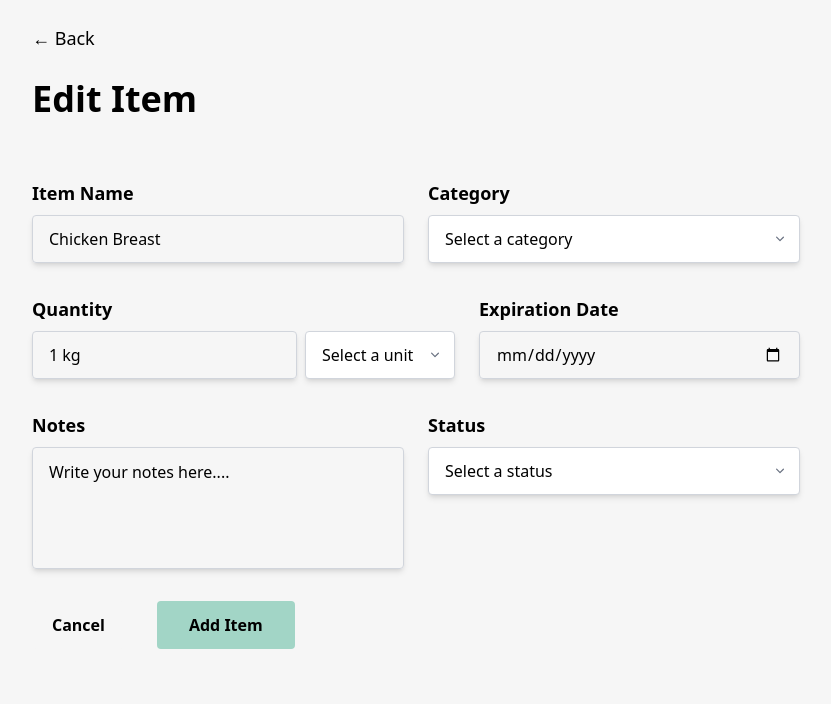
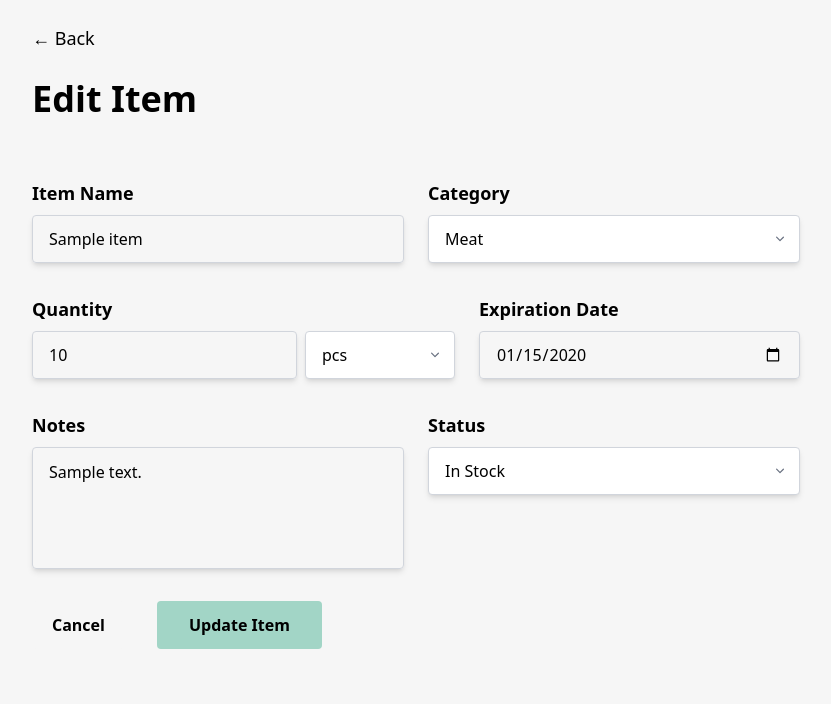
Before and after one commit to gjyannDev/shef-bin, a Node server app: template src/views/forms/editItems.ejs in a window 1280 px wide. Shown: the part 80-784 px from the top of the page, without its empty margins (28-859 px from the left). Run offline with Node 20, Linux system fonts and the light colour scheme; the template is opened without the code that fills it: values that come from a table or form of the project are taken from there, others are empty; tables that the repository leaves empty hold one stand-in row (values such as "Sample post"); style sheets or scripts are compiled from the project's sources; some libraries are stand-ins or nearby versions.

Commit message:
chore: added value on inputs to see the details of the item being updated

```diff
--- a/src/views/forms/editItems.ejs
+++ b/src/views/forms/editItems.ejs
@@ -16,13 +16,14 @@
           Edit Item
         </h1>
       </div>
-      <form method="POST" action="/items/edit" class="flex flex-col gap-8 py-14">
+      <form method="POST" action="/inventory/edit" class="flex flex-col gap-8 py-14">
         <div class="w-full max-w-3xl flex flex-col lg:flex-row gap-6">
           <div class="flex flex-col gap-2 flex-1">
             <label for="itemName" class="font-bold text-lg">Item Name</label>
             <input
               id="itemName"
               type="text"
+              value="<%= item.itemName %>"
               name="itemName"
               placeholder="Chicken Breast"
               class="h-12 rounded-sm shadow-md px-4 border border-gray-300 placeholder:text-[var(--base-black)] focus:ring-2"
@@ -39,12 +40,12 @@
                 class="h-12 w-full appearance-none rounded-sm shadow-md border border-gray-300 px-4 pr-10 focus:ring-2 bg-white text-[var(--base-black)]"
                 required
               >
-                <option value="" disabled selected>Select a category</option>
-                <option value="meat">Meat</option>
-                <option value="vegetable">Vegetable</option>
-                <option value="dairy">Dairy</option>
-                <option value="beverage">Beverage</option>
-                <option value="snack">Snack</option>
+                <option value="" disabled>Select a category</option>
+                <option value="meat" <%= item.category === 'meat' ? 'selected' : '' %>>Meat</option>
+                <option value="vegetable" <%= item.category === 'vegetable' ? 'selected' : '' %>>Vegetable</option>
+                <option value="dairy" <%= item.category === 'dairy' ? 'selected' : '' %>>Dairy</option>
+                <option value="beverage" <%= item.category === 'beverage' ? 'selected' : '' %>>Beverage</option>
+                <option value="snack" <%= item.category === 'snack' ? 'selected' : '' %>>Snack</option>
               </select>
 
               <!-- Chevron icon -->
@@ -74,6 +75,7 @@
               <input
                 id="quantity"
                 type="text"
+                value="<%= item.quantity %>"
                 name="quantity"
                 placeholder="1 kg"
                 class="h-12 rounded-sm shadow-md px-4 border border-gray-300 placeholder:text-[var(--base-black)] focus:ring-2"
@@ -86,16 +88,16 @@
                   class="h-12 appearance-none rounded-sm shadow-md border border-gray-300 px-4 pr-10 focus:ring-2 bg-white text-[var(--base-black)]"
                   required
                 >
-                  <option value="" disabled selected>Select a unit</option>
-                  <option value="pcs">pcs</option>
-                  <option value="pc">pc</option>
-                  <option value="kg">kg</option>
-                  <option value="g">g</option>
-                  <option value="l">l</option>
-                  <option value="ml">ml</option>
-                  <option value="packs">packs</option>
-                  <option value="bottles">bottles</option>
-                  <option value="bunch">bunch</option>
+                  <option value="" disabled>Select a unit</option>
+                  <option value="pcs" <%= item.unit === 'pcs' ? 'selected' : '' %>>pcs</option>
+                  <option value="pc" <%= item.unit === 'pc' ? 'selected' : '' %>>pc</option>
+                  <option value="kg" <%= item.unit === 'kg' ? 'selected' : '' %>>kg</option>
+                  <option value="g" <%= item.unit === 'g' ? 'selected' : '' %>>g</option>
+                  <option value="l" <%= item.unit === 'l' ? 'selected' : '' %>>l</option>
+                  <option value="ml" <%= item.unit === 'ml' ? 'selected' : '' %>>ml</option>
+                  <option value="packs" <%= item.unit === 'packs' ? 'selected' : '' %>>packs</option>
+                  <option value="bottles" <%= item.unit === 'bottles' ? 'selected' : '' %>>bottles</option>
+                  <option value="bunch" <%= item.unit === 'bunch' ? 'selected' : '' %>>bunch</option>
                 </select>
 
                 <!-- Chevron icon -->
@@ -126,6 +128,7 @@
               id="expirationDate"
               type="date"
               name="expirationDate"
+              value="<%= item.expirationDate.toISOString().split('T')[0] %>"
               placeholder="june 6, 2026"
               class="h-12 rounded-sm shadow-md px-4 border border-gray-300 placeholder:text-[var(--base-black)] focus:ring-2"
               required
@@ -142,7 +145,7 @@
               name="notes"
               class="w-full max-w-lg rounded-sm shadow-md placeholder:text-[var(--base-black)] focus:ring-2 border border-gray-300 lg:max-w-sm px-4 py-3 resize-none"
               required
-            ></textarea>
+            ><%= item.notes %></textarea>
           </div>
           <div class="flex flex-col gap-2 flex-1">
             <label for="status" class="font-bold text-lg">Status</label>
@@ -153,11 +156,11 @@
                 class="h-12 w-full appearance-none rounded-sm shadow-md border border-gray-300 px-4 pr-10 focus:ring-2 bg-white text-[var(--base-black)]"
                 required
               >
-                <option value="" disabled selected>Select a status</option>
-                <option value="in stock">In Stock</option>
-                <option value="low stock">Low Stock</option>
-                <option value="expired">Expired</option>
-                <option value="out of stock">Out of Stock</option>
+                <option value="" disabled>Select a status</option>
+                <option value="in stock" <%= item.status === 'in stock' ? 'selected' : '' %>>In Stock</option>
+                <option value="low stock" <%= item.status === 'low stock' ? 'selected' : '' %>>Low Stock</option>
+                <option value="expired" <%= item.status === 'expired' ? 'selected' : '' %>>Expired</option>
+                <option value="out of stock" <%= item.status === 'out of stock' ? 'selected' : '' %>>Out of Stock</option>
               </select>
 
               <!-- Chevron icon -->
@@ -190,7 +193,7 @@
           <button
             class="w-fit font-semibold bg-[var(--primary-clr)] px-8 py-2 rounded-sm cursor-pointer"
           >
-            Add Item
+            Update Item
           </button>
         </div>
       </form>
```
